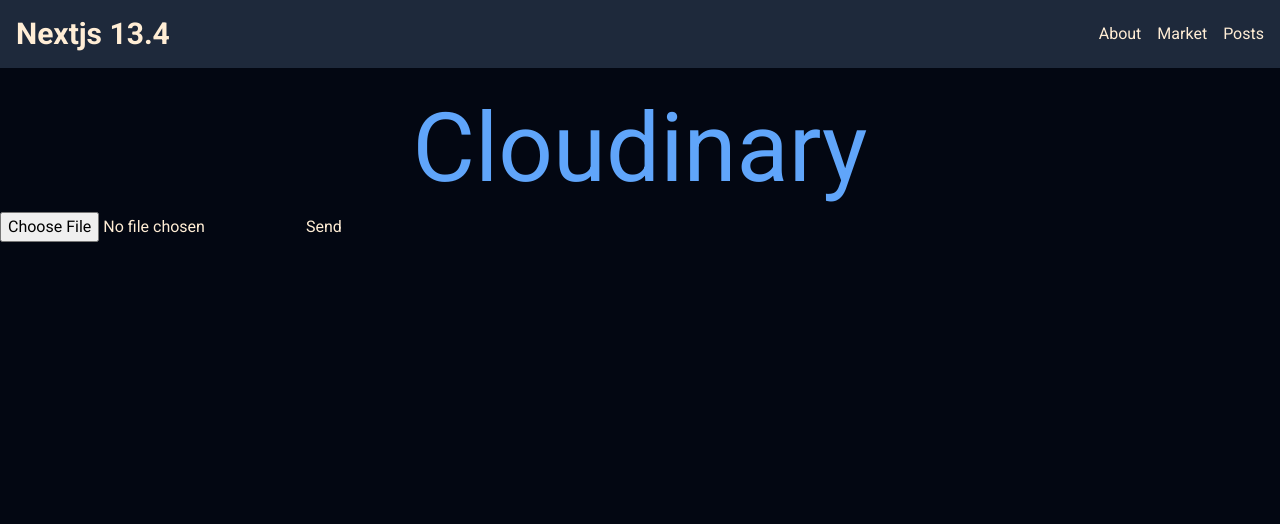
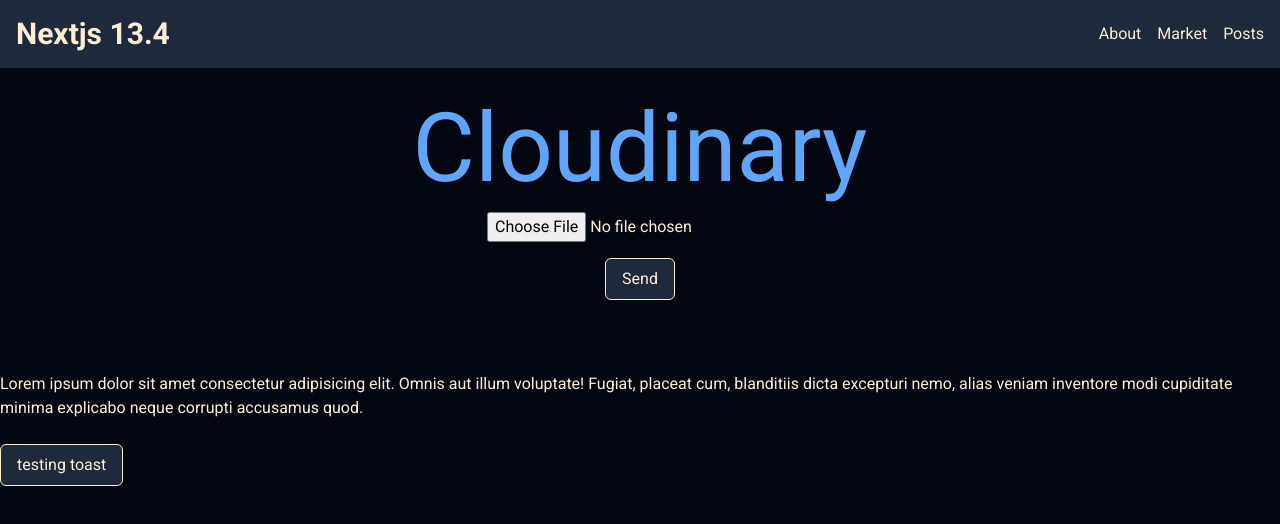
Before and after one commit to flan02/course-nextjs, a Next.js app: page / in a window 1280 px wide. Shown: the top 524 px of the page. Built offline with nearby package versions, Linux system fonts and the light colour scheme.

Commit message:
Terminamos de personalizar nuestro toast gracias a la dep. de SONNER. De aqui en mas esta rama es para realizar practicas.

```diff
--- a/package.json
+++ b/package.json
@@ -16,7 +16,9 @@
     "eslint-config-next": "13.4.19",
     "next": "^13.4.19",
     "react": "18.2.0",
-    "react-dom": "18.2.0"
+    "react-dom": "18.2.0",
+    "react-icons": "^4.10.1",
+    "sonner": "^0.7.0"
   },
   "devDependencies": {
     "autoprefixer": "^10.4.15",
--- a/src/app/loading.jsx
+++ b/src/app/loading.jsx
@@ -1,5 +1,5 @@
-function loading() {
-  return <div>artificial loader...</div>;
+function Loading() {
+  return <div className="text-red-400">artificial loader...</div>;
 }
 
-export default loading;
+export default Loading;
--- a/src/components/Cloudinary.jsx
+++ b/src/components/Cloudinary.jsx
@@ -1,16 +1,44 @@
 "use client";
 
 import Image from "next/image";
-import { useState } from "react";
+import { Suspense, useState, useEffect } from "react";
+import { Toaster, toast } from "sonner";
+import { BiCheck } from "react-icons/bi";
+import Loader from "./Loader";
+
+//* toast(<Loader />)  Podemos lanzar nuestro componente personalizado
+//? Podemos generar un toast con un id personalizado para poder controlarlo
+// const toastId = toast("Hello world")
+/*
+setTimeout(() => {
+  toast.success("Everything going well", {
+  id: toastId,
+})
+}, 700);
+*/
+
+function load() {
+  return new Promise((resolve) => setTimeout(resolve, 3000));
+}
 
 function Cloudinary() {
   const [file, setFile] = useState(null);
   const [imageUrl, setImageUrl] = useState(null);
+  const [loading, setLoading] = useState(false);
+
   return (
     <div>
       <form
+        className="flex flex-col items-center justify-center gap-y-4"
         onSubmit={async (e) => {
           e.preventDefault();
+          /*
+          toast.promise(load, {
+            loading: "loading...",
+            success: "Image uploaded",
+            error: "Error uploading image",
+          });
+          */
           const formData = new FormData(); //crea una representacion del formulario en codigo .js
           formData.append("anyName", file); //agrega el archivo al formulario
           const res = await fetch("api/cloudinary", {
@@ -18,12 +46,27 @@ function Cloudinary() {
             body: formData,
           });
           const data = await res.json();
-          console.log("Image data", data);
-          setImageUrl(data.url);
+          /*
+          toast("Image uploaded", {
+            description: "You stored your image in cloudinary",
+            icon: <BiCheck className="text-green-600 text-4xl pr-4" />,
+            action: {
+              label: "Accept",
+              onClick: () => {
+                toast("Your image was uploaded"); // podria ser una peticion de backend tmb
+              },
+            },
+          });
+*/ setImageUrl(data.url);
         }}
       >
         <input type="file" onChange={(e) => setFile(e.target.files[0])} />
-        <button type="submit">Send</button>
+        <button
+          type="submit"
+          className="border border-orange-100 px-4 py-2 rounded-md bg-slate-800 hover:bg-orange-200 hover:text-slate-800"
+        >
+          Send
+        </button>
       </form>
       <br />
       {imageUrl && (
@@ -32,6 +75,31 @@ function Cloudinary() {
           <p>{imageUrl}</p>
         </>
       )}
+      <br /> <br />
+      <p>
+        Lorem ipsum dolor sit amet consectetur adipisicing elit. Omnis aut illum
+        voluptate! Fugiat, placeat cum, blanditiis dicta excepturi nemo, alias
+        veniam inventore modi cupiditate minima explicabo neque corrupti
+        accusamus quod.
+      </p>
+      <br />
+      <button
+        className="border border-orange-100 px-4 py-2 rounded-md bg-slate-800 hover:bg-orange-200 hover:text-slate-800"
+        type="button"
+        onClick={() => {
+          toast.success("Everything going well"); // toast.error, toast.warning, toast.info
+        }}
+      >
+        testing toast
+      </button>
+      <Toaster
+        theme="dark"
+        position="top-right"
+        dir="ltr"
+        visibleToasts={1}
+        duration={3000}
+        richColors
+      />
     </div>
   );
 }
--- /dev/null
+++ b/src/components/Loader.jsx
@@ -0,0 +1,5 @@
+function Loader() {
+  return <div className="text-red-400 text-2xl">Loader</div>;
+}
+
+export default Loader;
```
Also changed, not shown: src/app/api/cloudinary/route.js (+2 -21 lines), 2 other files (tests, documents, lock files or other folders).
